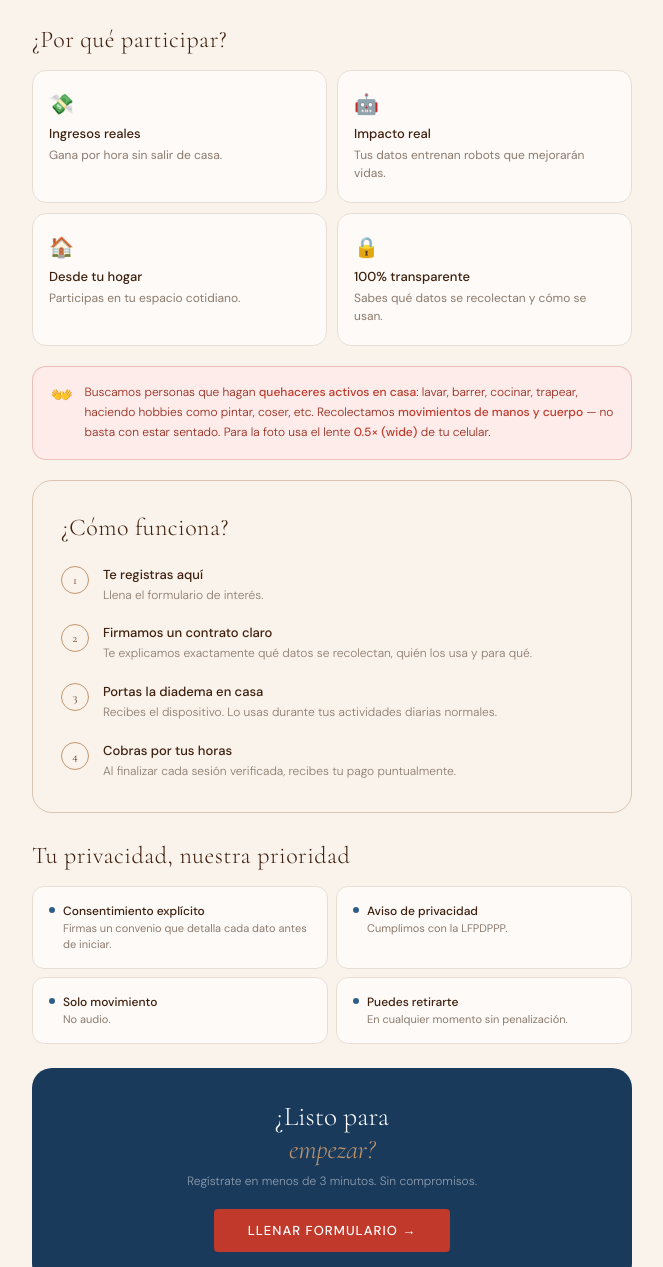
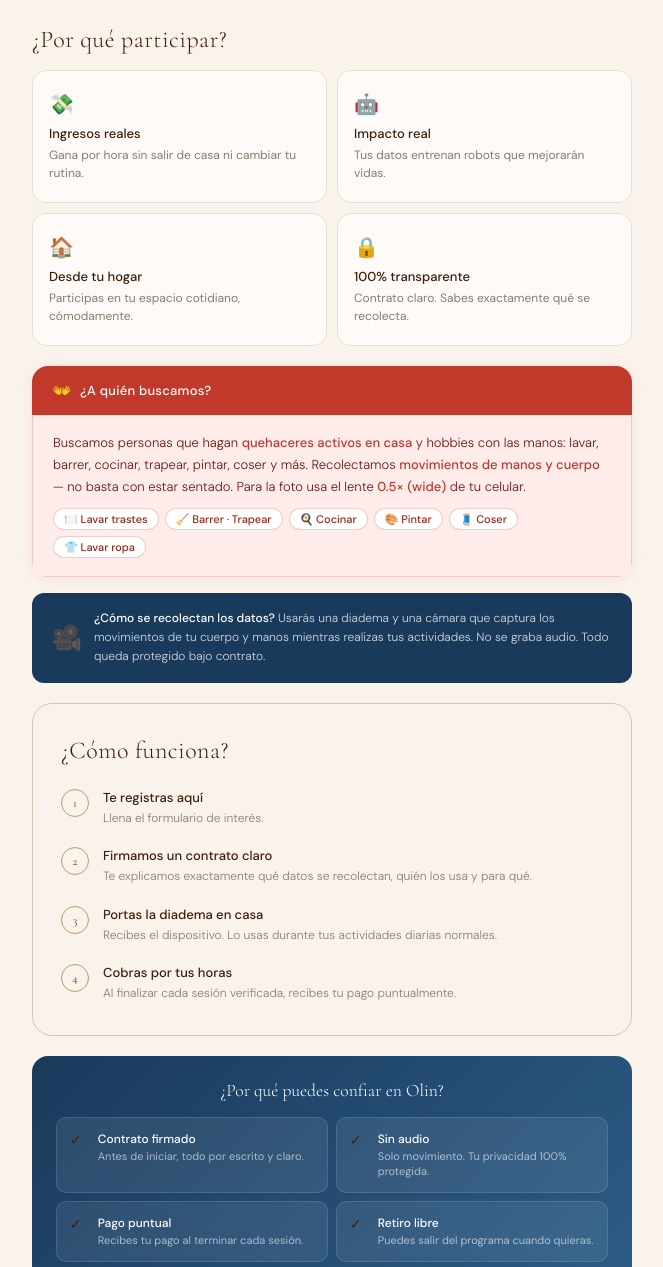
Before and after one commit to olindatamx/Olin, a plain HTML site: page index.html in a window 1280 px wide. Shown: the part 571-1838 px from the top of the page, without its empty margins (308-971 px from the left). Drawn offline with nearby package versions, Linux system fonts and the light colour scheme.

Commit message:
index.html

```diff
--- a/index.html
+++ b/index.html
@@ -66,10 +66,43 @@
     .bene h3 { font-size: 13px; font-weight: 500; color: var(--cafe); margin-bottom: 4px; }
     .bene p  { font-size: 12px; color: var(--muted); line-height: 1.5; }
 
-    /* ── AVISO ── */
-    .aviso { background: var(--rojo-bg); border: 1.5px solid rgba(192,57,43,0.25); border-radius: 14px; padding: 1rem 1.1rem; margin: 1.25rem 1.25rem 0; display: flex; gap: 10px; align-items: flex-start; animation: fadeUp 0.4s ease 0.22s both; }
-    .aviso p { font-size: 12px; color: var(--rojo-d); line-height: 1.65; font-weight: 300; }
-    .aviso p strong { font-weight: 500; color: var(--rojo); }
+    /* ── AVISO MEJORADO ── */
+    .aviso {
+      margin: 1.25rem 1.25rem 0;
+      border-radius: 16px; overflow: hidden;
+      animation: fadeUp 0.4s ease 0.22s both;
+      box-shadow: 0 2px 16px rgba(192,57,43,0.08);
+    }
+    .aviso-header {
+      background: var(--rojo);
+      padding: 0.85rem 1.25rem;
+      display: flex; align-items: center; gap: 8px;
+    }
+    .aviso-header span { font-size: 16px; }
+    .aviso-header h3 { font-size: 13px; font-weight: 500; color: #fff; letter-spacing: 0.02em; }
+    .aviso-body {
+      background: var(--rojo-bg);
+      border: 1.5px solid rgba(192,57,43,0.2);
+      border-top: none;
+      padding: 1.1rem 1.25rem;
+    }
+    .aviso-body p { font-size: 13px; color: #6B1A12; line-height: 1.7; font-weight: 300; }
+    .aviso-body p strong { font-weight: 500; color: var(--rojo); }
+    .aviso-tags { display: flex; flex-wrap: wrap; gap: 6px; margin-top: 10px; }
+    .aviso-tag { background: #fff; border: 1px solid rgba(192,57,43,0.25); color: var(--rojo-d); font-size: 11px; font-weight: 500; padding: 3px 10px; border-radius: 20px; }
+
+    /* ── VIDEO BADGE ── */
+    .video-badge {
+      margin: 1rem 1.25rem 0;
+      background: var(--azul);
+      border-radius: 12px;
+      padding: 1rem 1.25rem;
+      display: flex; gap: 12px; align-items: center;
+      animation: fadeUp 0.4s ease 0.24s both;
+    }
+    .video-badge .vb-icon { font-size: 24px; min-width: 30px; }
+    .video-badge p { font-size: 12px; color: rgba(255,255,255,0.8); line-height: 1.6; font-weight: 300; }
+    .video-badge p strong { color: #fff; font-weight: 500; }
 
     /* ── CÓMO FUNCIONA ── */
     .como { background: var(--cafe-bg); border: 1.5px solid #D9C4B0; border-radius: 20px; padding: 2rem 1.75rem; margin: 1.25rem 1.25rem 0; animation: fadeUp 0.4s ease 0.25s both; }
@@ -79,6 +112,20 @@
     .paso-num { width: 28px; height: 28px; min-width: 28px; border-radius: 50%; border: 1px solid var(--cafe-light); color: var(--cafe-mid); font-size: 12px; font-weight: 500; font-family: 'Cormorant Garamond', serif; display: flex; align-items: center; justify-content: center; }
     .paso-text h4 { font-size: 13px; font-weight: 500; color: var(--cafe); margin-bottom: 3px; }
     .paso-text p  { font-size: 12px; color: var(--muted); line-height: 1.55; font-weight: 300; }
+
+    /* ── CONFIANZA ── */
+    .confianza {
+      margin: 1.25rem 1.25rem 0;
+      background: linear-gradient(135deg, #1A3A5C 0%, #2E5F8A 100%);
+      border-radius: 16px; padding: 1.5rem 1.5rem;
+      animation: fadeUp 0.4s ease 0.28s both;
+    }
+    .confianza-title { font-family: 'Cormorant Garamond', serif; font-size: 1.1rem; font-weight: 300; color: #fff; margin-bottom: 1rem; text-align: center; }
+    .confianza-grid { display: grid; grid-template-columns: 1fr 1fr; gap: 8px; }
+    .conf-item { background: rgba(255,255,255,0.08); border: 1px solid rgba(255,255,255,0.12); border-radius: 10px; padding: 0.8rem; display: flex; gap: 8px; align-items: flex-start; }
+    .conf-check { font-size: 14px; min-width: 20px; }
+    .conf-item strong { display: block; font-size: 12px; font-weight: 500; color: #fff; margin-bottom: 2px; }
+    .conf-item p { font-size: 11px; color: rgba(255,255,255,0.6); line-height: 1.4; }
 
     /* ── PRIVACIDAD ── */
     .priv-wrap { padding: 1.75rem 1.25rem 0; animation: fadeUp 0.4s ease 0.3s both; }
@@ -105,6 +152,7 @@
     @media (max-width: 480px) {
       .hero h1 { font-size: 2.2rem; }
       .privacidad { grid-template-columns: 1fr; }
+      .confianza-grid { grid-template-columns: 1fr; }
       .pb-monto { font-size: 1.5rem; }
       .badge-top { display: none; }
     }
@@ -113,40 +161,42 @@
 <body>
 <div class="page">
 
-  <!-- TOPBAR con logo nodos rojo+azul -->
+  <!-- TOPBAR con logo recreado -->
   <div class="topbar">
     <a href="#" class="logo">
       <svg width="140" height="52" viewBox="0 0 140 52" fill="none" xmlns="http://www.w3.org/2000/svg">
 
-        <!-- ── O con nodos conectados ── -->
-        <!-- Círculo O azul grueso -->
-        <circle cx="24" cy="26" r="21" stroke="#1A3A5C" stroke-width="4.5" fill="none"/>
-        <!-- Círculo interior concéntrico fino -->
-        <circle cx="24" cy="26" r="13" stroke="#1A3A5C" stroke-width="1.2" fill="none" opacity="0.3"/>
+        <!-- ── O grande azul con doble anillo ── -->
+        <!-- Anillo exterior -->
+        <circle cx="24" cy="26" r="23" stroke="#1A3A5C" stroke-width="3.5" fill="none"/>
+        <!-- Anillo interior -->
+        <circle cx="24" cy="26" r="14" stroke="#1A3A5C" stroke-width="1.8" fill="none"/>
 
-        <!-- Líneas de conexión entre nodos (color salmón/naranja como en el original) -->
-        <line x1="10" y1="32" x2="24" y2="10" stroke="#C0392B" stroke-width="1.2" opacity="0.7"/>
-        <line x1="10" y1="32" x2="38" y2="38" stroke="#C0392B" stroke-width="1.2" opacity="0.7"/>
-        <line x1="24" y1="10" x2="38" y2="38" stroke="#C0392B" stroke-width="1.2" opacity="0.7"/>
+        <!-- Nodo 1: izquierdo-centro (dentro de la O) -->
+        <circle cx="15" cy="28" r="4" fill="#C0392B"/>
+        <circle cx="15" cy="28" r="2" fill="#E8A090"/>
 
-        <!-- Nodo izquierdo (dentro de la O) -->
-        <circle cx="10" cy="32" r="4" fill="#C0392B"/>
-        <circle cx="10" cy="32" r="2" fill="white"/>
+        <!-- Nodo 2: arriba-derecha (en el borde de la O, conectando con la l) -->
+        <circle cx="33" cy="12" r="4" fill="#C0392B"/>
+        <circle cx="33" cy="12" r="2" fill="#E8A090"/>
 
-        <!-- Nodo superior (en el borde de la O) -->
-        <circle cx="24" cy="10" r="4" fill="#C0392B"/>
-        <circle cx="24" cy="10" r="2" fill="white"/>
+        <!-- Líneas de conexión entre nodos (red neuronal) -->
+        <line x1="15" y1="28" x2="33" y2="12" stroke="#C4956A" stroke-width="1.2" opacity="0.7"/>
+        <line x1="33" y1="12" x2="55" y2="26" stroke="#C4956A" stroke-width="1.2" opacity="0.5"/>
+        <line x1="15" y1="28" x2="55" y2="38" stroke="#C4956A" stroke-width="1" opacity="0.4"/>
 
-        <!-- Nodo derecho (fuera, conectando a las letras) -->
-        <circle cx="38" cy="38" r="3" fill="#C0392B" opacity="0.6"/>
+        <!-- ── l azul ── -->
+        <line x1="50" y1="6" x2="50" y2="48" stroke="#1A3A5C" stroke-width="4" stroke-linecap="round"/>
 
-        <!-- ── LETRAS "lin" ── -->
-        <!-- l azul -->
-        <text x="52" y="42" font-family="DM Sans, sans-serif" font-size="34" font-weight="400" fill="#1A3A5C" letter-spacing="-1">l</text>
-        <!-- i azul -->
-        <text x="65" y="42" font-family="DM Sans, sans-serif" font-size="34" font-weight="400" fill="#1A3A5C" letter-spacing="-1">i</text>
-        <!-- n rojo -->
-        <text x="78" y="42" font-family="DM Sans, sans-serif" font-size="34" font-weight="400" fill="#C0392B" letter-spacing="-1">n</text>
+        <!-- ── i azul ── -->
+        <!-- punto de la i -->
+        <circle cx="66" cy="8" r="3.5" fill="#1A3A5C"/>
+        <!-- cuerpo de la i -->
+        <line x1="66" y1="16" x2="66" y2="48" stroke="#1A3A5C" stroke-width="4" stroke-linecap="round"/>
+
+        <!-- ── n azul ── -->
+        <line x1="79" y1="18" x2="79" y2="48" stroke="#1A3A5C" stroke-width="4" stroke-linecap="round"/>
+        <path d="M79 24 Q96 6 113 24 L113 48" stroke="#1A3A5C" stroke-width="4" fill="none" stroke-linecap="round" stroke-linejoin="round"/>
 
       </svg>
     </a>
@@ -177,20 +227,39 @@
   <div class="section">
     <div class="section-title">¿Por qué participar?</div>
     <div class="beneficios-grid">
-      <div class="bene"><span class="bene-icon">💸</span><h3>Ingresos reales</h3><p>Gana por hora sin salir de casa.</p></div>
+      <div class="bene"><span class="bene-icon">💸</span><h3>Ingresos reales</h3><p>Gana por hora sin salir de casa ni cambiar tu rutina.</p></div>
       <div class="bene"><span class="bene-icon">🤖</span><h3>Impacto real</h3><p>Tus datos entrenan robots que mejorarán vidas.</p></div>
-      <div class="bene"><span class="bene-icon">🏠</span><h3>Desde tu hogar</h3><p>Participas en tu espacio cotidiano.</p></div>
-      <div class="bene"><span class="bene-icon">🔒</span><h3>100% transparente</h3><p>Sabes qué datos se recolectan y cómo se usan.</p></div>
+      <div class="bene"><span class="bene-icon">🏠</span><h3>Desde tu hogar</h3><p>Participas en tu espacio cotidiano, cómodamente.</p></div>
+      <div class="bene"><span class="bene-icon">🔒</span><h3>100% transparente</h3><p>Contrato claro. Sabes exactamente qué se recolecta.</p></div>
     </div>
   </div>
 
-  <!-- AVISO — texto actualizado -->
+  <!-- AVISO MEJORADO -->
   <div class="aviso">
-    <span style="font-size:18px; min-width:24px;">👐</span>
-    <p>Buscamos personas que hagan <strong>quehaceres activos en casa</strong>: lavar, barrer, cocinar, trapear, haciendo hobbies como pintar, coser, etc. Recolectamos <strong>movimientos de manos y cuerpo</strong> — no basta con estar sentado. Para la foto usa el lente <strong>0.5× (wide)</strong> de tu celular.</p>
+    <div class="aviso-header">
+      <span>👐</span>
+      <h3>¿A quién buscamos?</h3>
+    </div>
+    <div class="aviso-body">
+      <p>Buscamos personas que hagan <strong>quehaceres activos en casa</strong> y hobbies con las manos: lavar, barrer, cocinar, trapear, pintar, coser y más. Recolectamos <strong>movimientos de manos y cuerpo</strong> — no basta con estar sentado. Para la foto usa el lente <strong>0.5× (wide)</strong> de tu celular.</p>
+      <div class="aviso-tags">
+        <span class="aviso-tag">🍽️ Lavar trastes</span>
+        <span class="aviso-tag">🧹 Barrer · Trapear</span>
+        <span class="aviso-tag">🍳 Cocinar</span>
+        <span class="aviso-tag">🎨 Pintar</span>
+        <span class="aviso-tag">🧵 Coser</span>
+        <span class="aviso-tag">👕 Lavar ropa</span>
+      </div>
+    </div>
   </div>
 
-  <!-- CÓMO FUNCIONA — paso 1 sin "Te contactamos en menos de 48 horas" -->
+  <!-- VIDEO BADGE -->
+  <div class="video-badge">
+    <div class="vb-icon">🎥</div>
+    <p><strong>¿Cómo se recolectan los datos?</strong> Usarás una diadema y una cámara que captura los movimientos de tu cuerpo y manos mientras realizas tus actividades. No se graba audio. Todo queda protegido bajo contrato.</p>
+  </div>
+
+  <!-- CÓMO FUNCIONA -->
   <div class="como">
     <div class="section-title">¿Cómo funciona?</div>
     <div class="paso">
@@ -208,6 +277,19 @@
     <div class="paso">
       <div class="paso-num">4</div>
       <div class="paso-text"><h4>Cobras por tus horas</h4><p>Al finalizar cada sesión verificada, recibes tu pago puntualmente.</p></div>
+    </div>
+  </div>
+
+  <!-- BLOQUE DE CONFIANZA -->
+  <div class="confianza">
+    <div class="confianza-title">¿Por qué puedes confiar en Olin?</div>
+    <div class="confianza-grid">
+      <div class="conf-item"><span class="conf-check">✓</span><div><strong>Contrato firmado</strong><p>Antes de iniciar, todo por escrito y claro.</p></div></div>
+      <div class="conf-item"><span class="conf-check">✓</span><div><strong>Sin audio</strong><p>Solo movimiento. Tu privacidad 100% protegida.</p></div></div>
+      <div class="conf-item"><span class="conf-check">✓</span><div><strong>Pago puntual</strong><p>Recibes tu pago al terminar cada sesión.</p></div></div>
+      <div class="conf-item"><span class="conf-check">✓</span><div><strong>Retiro libre</strong><p>Puedes salir del programa cuando quieras.</p></div></div>
+      <div class="conf-item"><span class="conf-check">✓</span><div><strong>LFPDPPP</strong><p>Cumplimos la ley de protección de datos de México.</p></div></div>
+      <div class="conf-item"><span class="conf-check">✓</span><div><strong>Tú decides</strong><p>Consentimiento explícito antes de cada sesión.</p></div></div>
     </div>
   </div>
 
```
